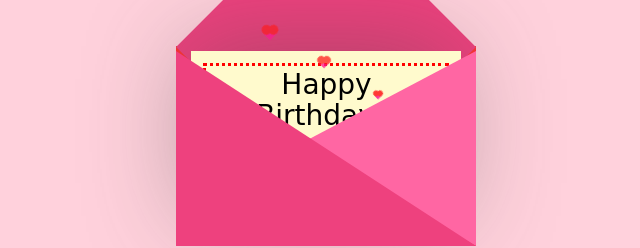
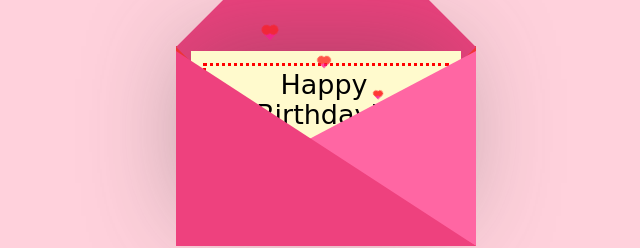
Before and after one commit to Pumitar/happy-birthday-card-main, a plain HTML site: page index.html in a window 1280 px wide. Shown: the part 292-540 px from the top of the page, 314-954 px from the left. Drawn offline with nearby package versions, Linux system fonts and the light colour scheme.

Commit message:
feat: hange font size 27px

```diff
--- a/style.css
+++ b/style.css
@@ -59,7 +59,7 @@ body {
   .text {
     position: absolute;
     font-family: 'Brush Script MT', cursive;
-    font-size: 28px;
+    font-size: 27px;
     text-align: center;
     line-height:25px;
     top:19px;
```
